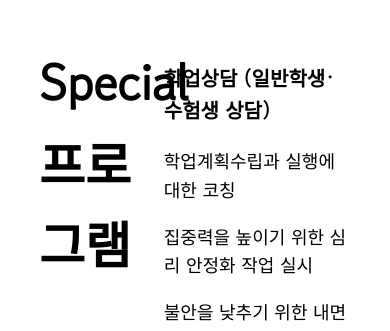
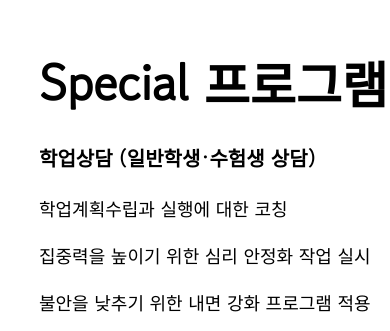
Before and after one commit to danbeesys/danbee, a React (Create React App) app: page /#/main in a window 390 px wide. Shown: the part 3503-3834 px from the top of the page. Built offline with nearby package versions, Linux system fonts and the light colour scheme; a web font is replaced by a local one.

Commit message:
Special Program mobile css 적용

```diff
--- a/src/main/cprogram/Program.css
+++ b/src/main/cprogram/Program.css
@@ -17,3 +17,13 @@
     width: 70%;
     display: block;
 }
+
+@media screen and (max-width: 768px) {
+    .program-body {
+        display: block;
+        width: fit-content;
+    }
+    .program-body-left, .program-body-right {
+        width: 100vw;
+    }
+}
--- a/src/main/cprogram/Program.tsx
+++ b/src/main/cprogram/Program.tsx
@@ -1,12 +1,6 @@
 import './Program.css';
 import book from "./book_pic.jpg";
 import * as React from 'react';
-import Accordion from '@mui/material/Accordion';
-import AccordionSummary from '@mui/material/AccordionSummary';
-import AccordionDetails from '@mui/material/AccordionDetails';
-import Typography from '@mui/material/Typography';
-import ArrowDropDownIcon from '@mui/icons-material/ArrowDropDown';
-import { Height } from '@mui/icons-material';
 
 const Program: React.FC = () => {
     return (
```
